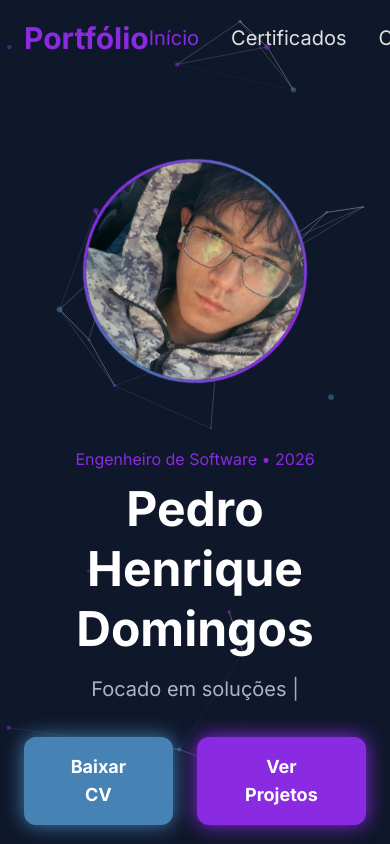
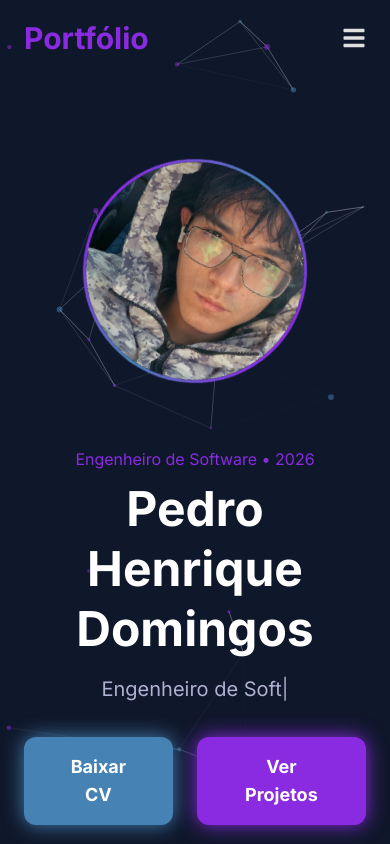
Before and after one commit to Domingos001/portfolio-react, a React (Vite) app: page / in a window 390 px wide. Shown: the top 844 px of the page. Built offline with nearby package versions, Linux system fonts and the light colour scheme; the HTML template or start-up script is replaced by a standard one.

Commit message:
navbar mobile

```diff
--- a/src/components/Contato.jsx
+++ b/src/components/Contato.jsx
@@ -9,10 +9,8 @@ export default function Contato() {
       whileInView={{ opacity: 1, y: 0 }}
       transition={{ duration: 0.8 }}
       viewport={{ once: false }}
-      // AQUI ESTÃO AS CORREÇÕES: min-h-screen, scroll-mt-24, flex e items-center
       className="py-28 min-h-screen scroll-mt-24 flex items-center"
     >
-      {/* ADICIONADO: w-full para o conteúdo não encolher com o flex */}
       <div className="max-w-4xl mx-auto px-6 w-full">
 
         {/* REDES SOCIAIS */}
@@ -89,7 +87,6 @@ export default function Contato() {
             {/* BOTÃO */}
             <button
               type="submit"
-              // ADICIONADO: text-white para garantir leitura
               className="w-full bg-purpleAccent py-4 rounded-lg font-semibold text-white
                         shadow-[0_0_20px_rgba(138,43,226,0.6)]
                         hover:shadow-[0_0_40px_rgba(138,43,226,1)]
--- a/src/components/Hero.jsx
+++ b/src/components/Hero.jsx
@@ -3,8 +3,8 @@ import { useEffect, useState } from "react"
 export default function Hero() {
   const texts = [
     "Desenvolvedor em formação",
-    "Focado em soluções modernas",
-    "Experiência e performance"
+    "Engenheiro de  Software",
+    "Analise e  Desenvolvimento"
   ]
 
   const [textIndex, setTextIndex] = useState(0)
--- a/src/components/Navbar.jsx
+++ b/src/components/Navbar.jsx
@@ -1,10 +1,13 @@
 import { useEffect, useState } from "react"
 import { Link, useLocation, useNavigate } from "react-router-dom"
+import { FaBars, FaTimes } from "react-icons/fa" // ADICIONADO: Ícones do menu
 
 export default function Navbar() {
   const [scrolled, setScrolled] = useState(false)
+  const [isMobileMenuOpen, setIsMobileMenuOpen] = useState(false) // ADICIONADO: Estado do menu mobile
+
   const location = useLocation()
-  const navigate = useNavigate() // ADICIONADO: Para podermos mudar de página via código
+  const navigate = useNavigate()
 
   useEffect(() => {
     const handleScroll = () => {
@@ -22,68 +25,83 @@ export default function Navbar() {
         : "text-textLight hover:text-blueAccent"
     }`
 
-  // A FUNÇÃO MÁGICA QUE RESOLVE O PROBLEMA
   const scrollToSection = (sectionId) => {
+    setIsMobileMenuOpen(false) // Fecha o menu mobile ao clicar no contato
     if (location.pathname !== "/") {
-      // Se estiver em outra página (ex: Certificados), volta para Home primeiro
       navigate("/")
-      // Dá um tempinho (300ms) para a Home carregar, e depois rola para baixo
       setTimeout(() => {
         document.getElementById(sectionId)?.scrollIntoView({ behavior: "smooth" })
       }, 300)
     } else {
-      // Se já estiver na Home, só rola suavemente para baixo
       document.getElementById(sectionId)?.scrollIntoView({ behavior: "smooth" })
     }
   }
 
+  // Função para fechar o menu ao clicar em links normais
+  const closeMobileMenu = () => setIsMobileMenuOpen(false)
+
   return (
     <nav className={`fixed top-0 left-0 w-full z-50 transition-all duration-300
       ${
-        scrolled
-          ? "bg-[#1e293b]/90 backdrop-blur-lg shadow-lg border-b border-borderCustom"
+        scrolled || isMobileMenuOpen
+          ? "bg-[#1e293b]/95 backdrop-blur-lg shadow-lg border-b border-borderCustom"
           : "bg-transparent"
       }`}>
 
-      <div className="max-w-6xl mx-auto px-6 py-5 flex justify-between items-center">
+      <div className="max-w-6xl mx-auto px-6 py-5 flex justify-between items-center relative">
 
         {/* LOGO */}
         <Link
           to="/"
+          onClick={closeMobileMenu}
           className="text-3xl font-bold text-purpleAccent hover:scale-105 transition"
         >
           Portfólio
         </Link>
 
-        {/* LINKS */}
-        <div className="flex gap-8 text-xl">
+        {/* BOTÃO APARECE SÓ NO MOBILE */}
+        <button
+          className="md:hidden text-2xl text-textLight hover:text-purpleAccent transition"
+          onClick={() => setIsMobileMenuOpen(!isMobileMenuOpen)}
+        >
+          {isMobileMenuOpen ? <FaTimes /> : <FaBars />}
+        </button>
 
+        {/* LINKS DESKTOP  */}
+        <div className="hidden md:flex gap-8 text-xl">
           <Link to="/" className={linkClass("/")}>
             Início
-            <span className="absolute left-0 -bottom-1 w-0 h-[3px]
-              bg-purpleAccent transition-all duration-300
-              group-hover:w-full"></span>
+            <span className="absolute left-0 -bottom-1 w-0 h-[3px] bg-purpleAccent transition-all duration-300 group-hover:w-full"></span>
           </Link>
 
           <Link to="/certificados" className={linkClass("/certificados")}>
             Certificados
-            <span className="absolute left-0 -bottom-1 w-0 h-[3px]
-              bg-blueAccent transition-all duration-300
-              group-hover:w-full"></span>
+            <span className="absolute left-0 -bottom-1 w-0 h-[3px] bg-blueAccent transition-all duration-300 group-hover:w-full"></span>
           </Link>
 
-          {/* TROCAMOS A TAG <A> POR UM BUTTON COM ONCLICK */}
-          <button
-            onClick={() => scrollToSection("contato")}
-            className="relative group text-textLight"
-          >
+          <button onClick={() => scrollToSection("contato")} className="relative group text-textLight hover:text-purpleAccent transition">
             Contato
-            <span className="absolute left-0 -bottom-1 w-0 h-[3px]
-              bg-purpleAccent transition-all duration-300
-              group-hover:w-full"></span>
+            <span className="absolute left-0 -bottom-1 w-0 h-[3px] bg-purpleAccent transition-all duration-300 group-hover:w-full"></span>
           </button>
+        </div>
 
-        </div>
+      </div>
+
+      {/* MENU MOBILE (DROPDOWN) */}
+      <div className={`md:hidden absolute top-full left-0 w-full bg-[#1e293b]/95 backdrop-blur-lg border-b border-borderCustom transition-all duration-300 overflow-hidden flex flex-col items-center ${isMobileMenuOpen ? "max-h-64 py-6 opacity-100" : "max-h-0 opacity-0"}`}>
+
+        <Link to="/" className={`mb-4 text-xl ${linkClass("/")}`} onClick={closeMobileMenu}>
+          Início
+        </Link>
+
+        <Link to="/certificados" className={`mb-4 text-xl ${linkClass("/certificados")}`} onClick={closeMobileMenu}>
+          Certificados
+        </Link>
+
+        <button onClick={() => scrollToSection("contato")} className="text-xl text-textLight hover:text-purpleAccent transition">
+          Contato
+        </button>
+
       </div>
     </nav>
   )
```
